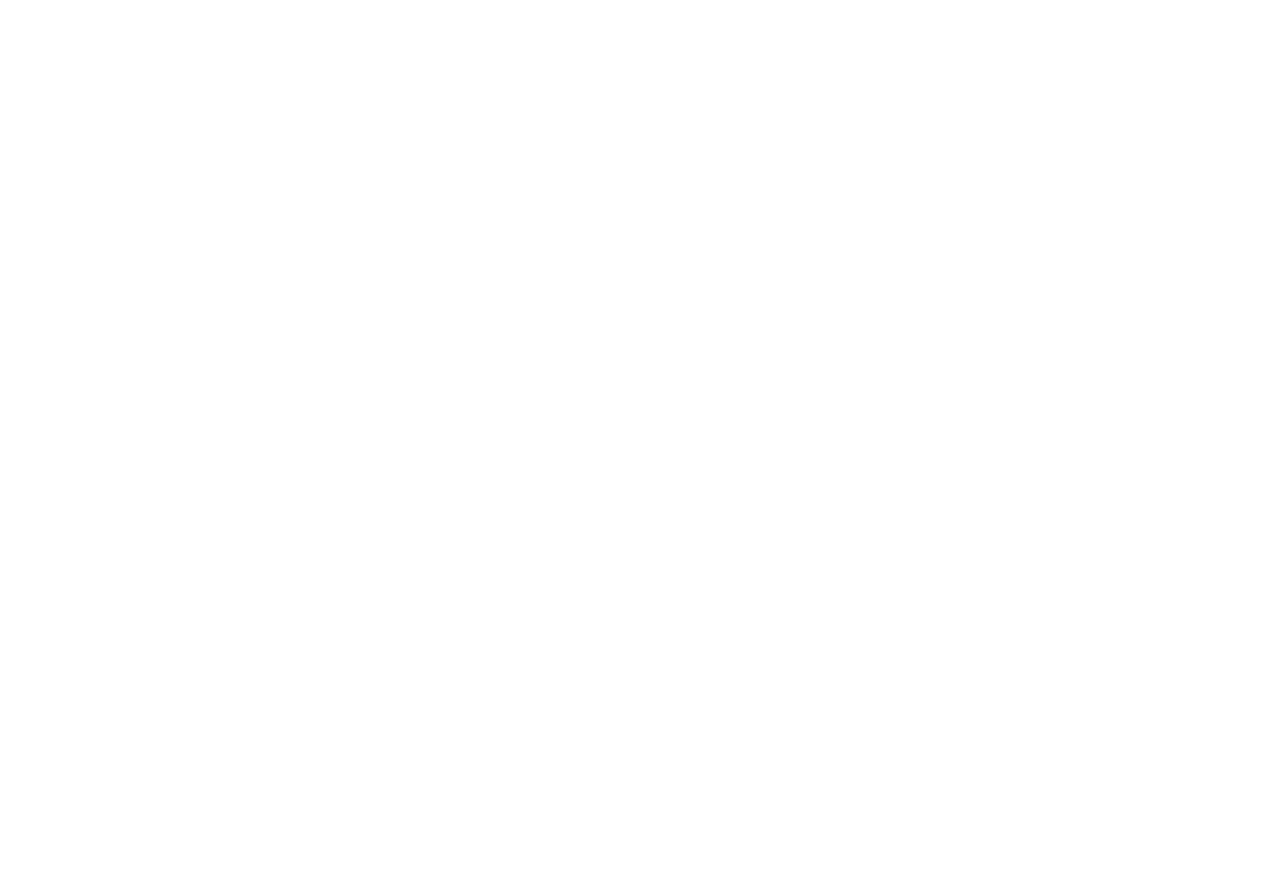
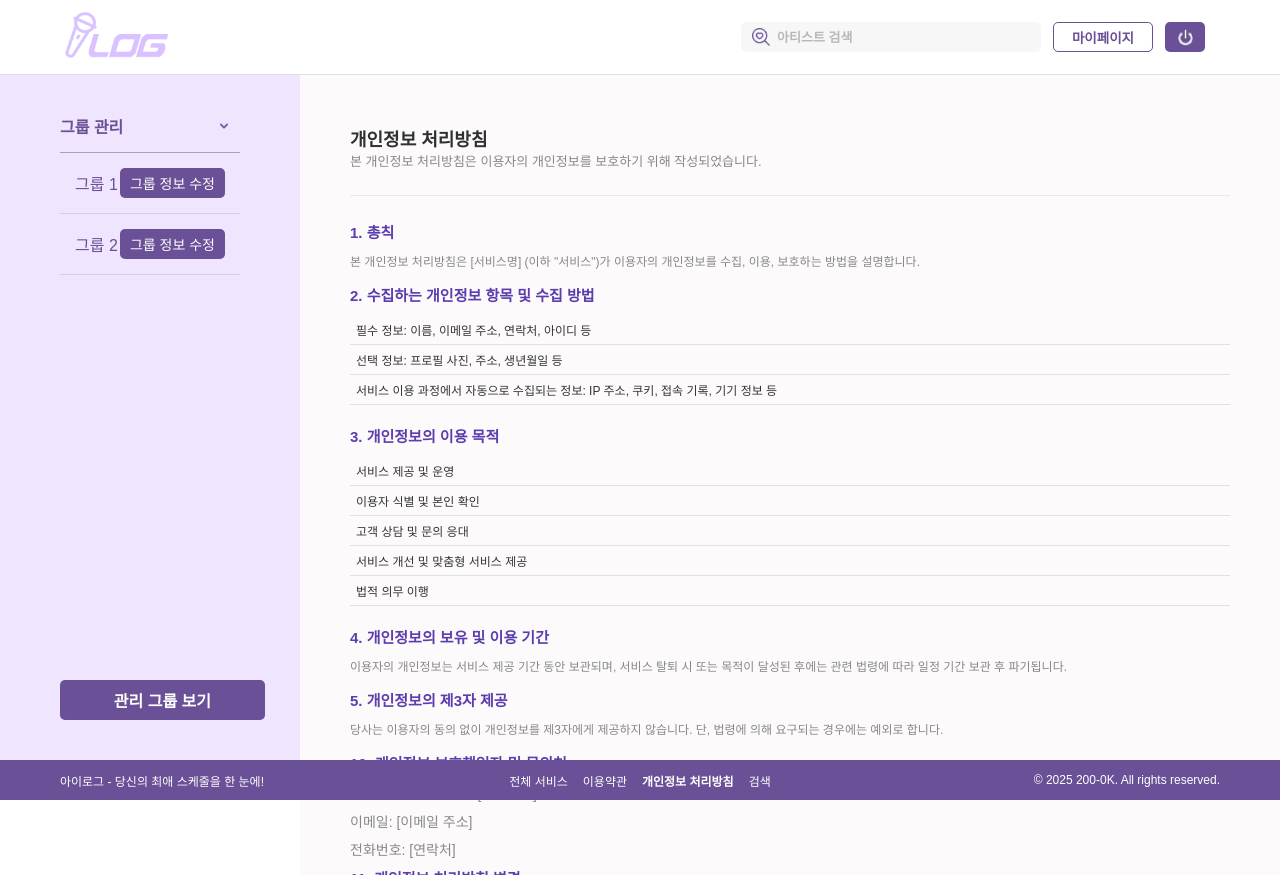
Before and after one commit to oz-200ok/fav_idolfe, a React (Vite) app: page /privacypolicy in a window 1280 px wide. Before the commit this address had no page. Before the commit the page ends 800 px from the top, so only its background shows below. Built offline with nearby package versions, Linux system fonts and the light colour scheme; the HTML template or start-up script is replaced by a standard one; a web font is replaced by a local one.

Commit message:
🔧[file] 개인정보처리방침 페이지추가

```diff
--- a/src/App.tsx
+++ b/src/App.tsx
@@ -4,6 +4,7 @@
 import Mypage from './pages/Mypage';
 import Main from './pages/Main.tsx';
 import Layout from './components/common/Layout.tsx';
+import PrivacyPolicy from './components/PrivacyPolicy/index.tsx';
 
 function App() {
   return (
@@ -12,6 +13,7 @@
       <Route element={<Layout />}>
         <Route path="/mypage" element={<Mypage />} />
         <Route path="/" element={<Main />} />
+        <Route path="/privacypolicy" element={<PrivacyPolicy />} />
       </Route>
       <Route path="/join" element={<Join />} />
       <Route path="/loginpage" element={<Loginpage />} />
--- /dev/null
+++ b/src/components/PrivacyPolicy/Privacypolicy.scss
@@ -0,0 +1,80 @@
+.privacy-policy {
+  width: 100%;
+  height: 100%;
+  margin: 0 auto;
+  padding: 50px;
+  background-color: #fcfafa;
+
+  overflow-y: auto;
+  scrollbar-width: thin;
+  scrollbar-color: #d1d1d1 #f5f5f5;
+
+  .privacy-title {
+    border-bottom: 1px solid #e9e9e9;
+    padding-bottom: 25px;
+    margin-bottom: 25px;
+
+    h1 {
+      font-size: 18px;
+      color: #303030;
+    }
+
+    p {
+      font-size: 13px;
+      color: #888;
+    }
+  }
+
+  .privacy-content {
+    padding-bottom: 35px;
+    margin-bottom: 20px;
+    border-bottom: 1px solid #30303040;
+
+    .section-title {
+      font-size: 15px;
+      font-weight: bold;
+      color: #5c3caf;
+      margin-bottom: 10px;
+    }
+
+    .section-description {
+      font-size: 12px;
+      color: #888;
+      margin-bottom: 15px;
+    }
+
+    .policy-list {
+      list-style: none;
+      padding: 0;
+      margin-bottom: 20px;
+
+      li {
+        display: flex;
+        align-items: center;
+        justify-content: space-between;
+        padding: 6px;
+        border-bottom: 1px solid #e1e1e1;
+        cursor: pointer;
+        transition: fcfafa 0.3s ease;
+        &:hover {
+          background: #f5f5f5;
+        }
+
+        p {
+          flex-grow: 1;
+          font-size: 12px;
+          color: #333;
+        }
+      }
+    }
+  }
+
+  .contact-info {
+    font-size: 14px;
+    color: #888;
+
+    .contact-item {
+      margin-bottom: 8px;
+    }
+  }
+}
--- /dev/null
+++ b/src/components/PrivacyPolicy/index.tsx
@@ -0,0 +1,92 @@
+import './PrivacyPolicy.scss'; // SCSS 파일을 임포트
+
+const PrivacyPolicy = () => {
+  return (
+    <div className="privacy-policy">
+      <div className="privacy-title">
+        <h1>개인정보 처리방침</h1>
+        <p>
+          본 개인정보 처리방침은 이용자의 개인정보를 보호하기 위해
+          작성되었습니다.
+        </p>
+      </div>
+
+      <div className="privacy-content">
+        <div className="section-title">1. 총칙</div>
+        <p className="section-description">
+          본 개인정보 처리방침은 [서비스명] (이하 "서비스")가 이용자의
+          개인정보를 수집, 이용, 보호하는 방법을 설명합니다.
+        </p>
+
+        <div className="section-title">
+          2. 수집하는 개인정보 항목 및 수집 방법
+        </div>
+        <ul className="policy-list">
+          <li>
+            <p>필수 정보: 이름, 이메일 주소, 연락처, 아이디 등</p>
+          </li>
+          <li>
+            <p>선택 정보: 프로필 사진, 주소, 생년월일 등</p>
+          </li>
+          <li>
+            <p>
+              서비스 이용 과정에서 자동으로 수집되는 정보: IP 주소, 쿠키, 접속
+              기록, 기기 정보 등
+            </p>
+          </li>
+        </ul>
+
+        <div className="section-title">3. 개인정보의 이용 목적</div>
+        <ul className="policy-list">
+          <li>
+            <p>서비스 제공 및 운영</p>
+          </li>
+          <li>
+            <p>이용자 식별 및 본인 확인</p>
+          </li>
+          <li>
+            <p>고객 상담 및 문의 응대</p>
+          </li>
+          <li>
+            <p>서비스 개선 및 맞춤형 서비스 제공</p>
+          </li>
+          <li>
+            <p>법적 의무 이행</p>
+          </li>
+        </ul>
+
+        <div className="section-title">4. 개인정보의 보유 및 이용 기간</div>
+        <p className="section-description">
+          이용자의 개인정보는 서비스 제공 기간 동안 보관되며, 서비스 탈퇴 시
+          또는 목적이 달성된 후에는 관련 법령에 따라 일정 기간 보관 후
+          파기됩니다.
+        </p>
+
+        <div className="section-title">5. 개인정보의 제3자 제공</div>
+        <p className="section-description">
+          당사는 이용자의 동의 없이 개인정보를 제3자에게 제공하지 않습니다. 단,
+          법령에 의해 요구되는 경우에는 예외로 합니다.
+        </p>
+
+        <div className="section-title">10. 개인정보 보호책임자 및 문의처</div>
+        <div className="contact-info">
+          <p className="contact-item">개인정보 보호책임자: [담당자명]</p>
+          <p className="contact-item">이메일: [이메일 주소]</p>
+          <p className="contact-item">전화번호: [연락처]</p>
+        </div>
+
+        <div className="section-title">11. 개인정보 처리방침 변경</div>
+        <p className="section-description">
+          본 개인정보 처리방침은 법령 및 서비스 정책 변경에 따라 개정될 수
+          있으며, 변경 사항은 공지사항을 통해 사전 안내됩니다.
+        </p>
+
+        <p className="section-description">
+          <strong>최종 개정일: [YYYY-MM-DD]</strong>
+        </p>
+      </div>
+    </div>
+  );
+};
+
+export default PrivacyPolicy;
--- a/src/components/common/Footer.tsx
+++ b/src/components/common/Footer.tsx
@@ -1,18 +1,26 @@
+import { useNavigate } from 'react-router-dom';
 import './common.scss';
 
 const Footer: React.FC = () => {
+  const navigate = useNavigate();
+
   return (
     <footer className="footer">
       <div className="footer__content">
         아이로그 - 당신의 최애 스케줄을 한 눈에!
       </div>
       <div className="footer__links">
-        <a href="/service">전체 서비스</a>
-        <a href="/terms">이용약관</a>
-        <a href="/privacy" className="highlight">
+        <p>전체 서비스</p>
+        <p>이용약관</p>
+        <p
+          className="highlight"
+          onClick={() => {
+            navigate('/privacypolicy');
+          }}
+        >
           개인정보 처리방침
-        </a>
-        <a href="/search">검색</a>
+        </p>
+        <p>검색</p>
       </div>
       <div className="footer__copyright">
         <p>© 2025 200-0K. All rights reserved.</p>
--- a/src/components/common/common.scss
+++ b/src/components/common/common.scss
@@ -216,6 +216,7 @@
 
   &_edit {
     background: #6a5096;
+    font-weight: 400;
     color: white;
     border: none;
     padding: 5px 10px;
@@ -268,10 +269,11 @@
     justify-content: center;
     gap: 15px;
 
-    a {
+    p {
       color: white;
       text-decoration: none;
       transition: 0.3s;
+      cursor: pointer;
 
       &:hover {
         text-decoration: underline;
--- a/src/index.css
+++ b/src/index.css
@@ -7,3 +7,7 @@
   font-family:
     'SUIT Variable', 'Apple SD Gothic Neo', 'Noto Sans KR', sans-serif;
 }
+
+body {
+  overflow: hidden;
+}
--- a/src/pages/Mypage/index.tsx
+++ b/src/pages/Mypage/index.tsx
@@ -51,7 +51,7 @@
               <li
                 className="mypage_index"
                 onClick={() => {
-                  navigate('/user-info');
+                  navigate('/privacypolicy');
                 }}
               >
                 <img src={right} alt="오른쪽 화살표 이미지" />
@@ -123,7 +123,7 @@
               <li
                 className="mypage_index"
                 onClick={() => {
-                  navigate('/user-info');
+                  navigate('/privacypolicy');
                 }}
               >
                 <img src={right} alt="오른쪽 화살표 이미지" />
--- a/src/pages/Mypage/mypage.scss
+++ b/src/pages/Mypage/mypage.scss
@@ -31,8 +31,8 @@
       display: flex;
       align-items: end;
       gap: 5px;
-      width: fit-content; // ✅ 줄바꿈 방지
-      white-space: nowrap; // ✅ 텍스트가 강제로 줄바꿈되지 않도록
+      width: fit-content;
+      white-space: nowrap;
       margin-bottom: 6px;
 
       .nickname {
```
